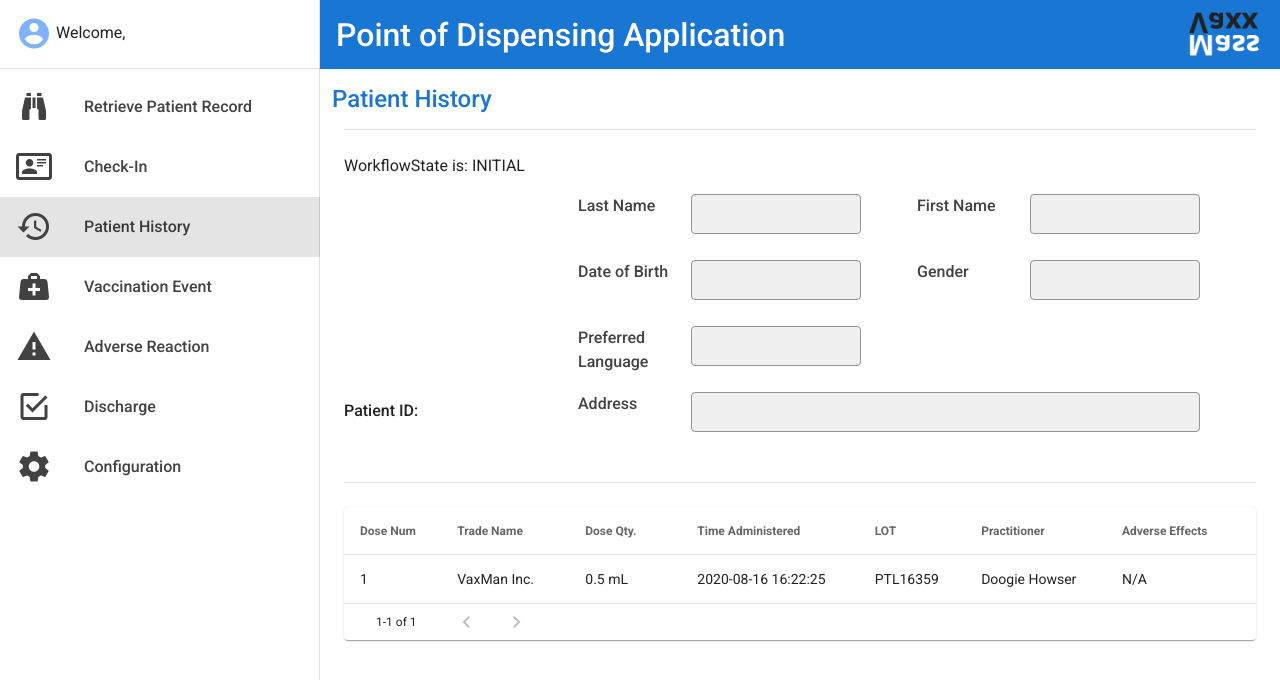
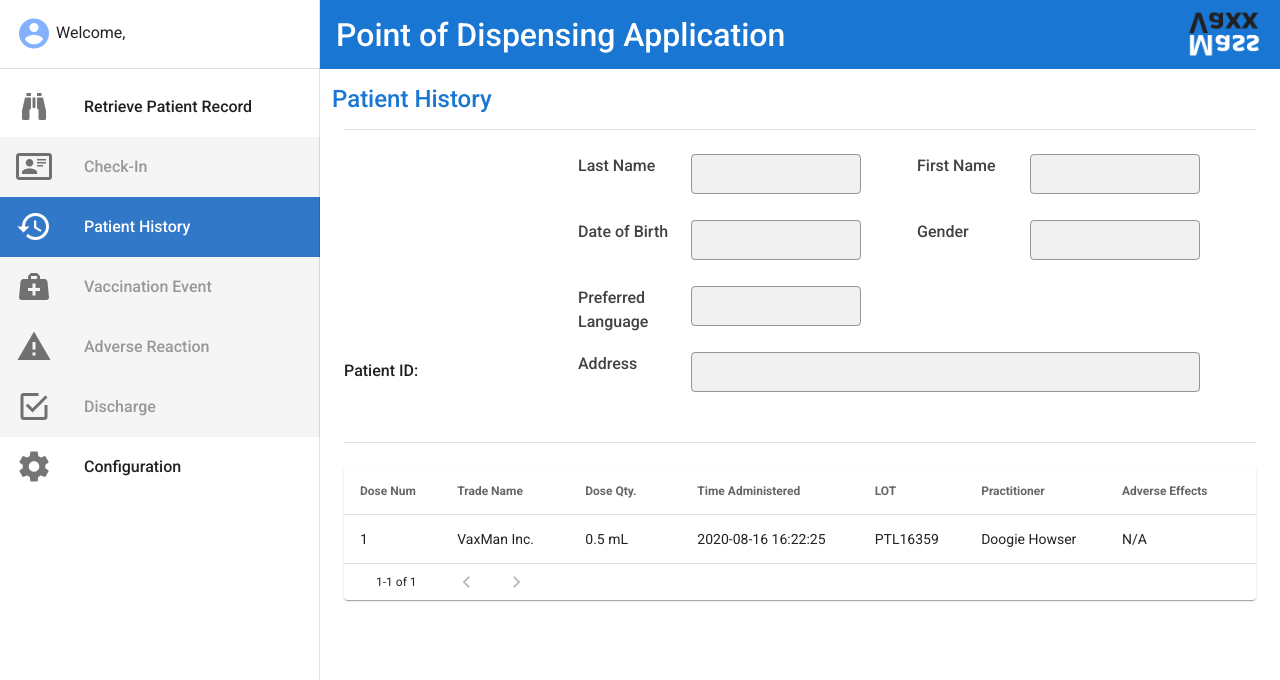
Before and after one commit to david-fraley/MassVaccinationSystem, a Vue app in the folder PointOfDispensingApp/: page /#/PatientHistory in a window 1280 px wide. Shown: the top 680 px of the page. Built offline with nearby package versions, Linux system fonts and the light colour scheme.

Commit message:
Adjust color scheme

```diff
--- a/PointOfDispensingApp/src/App.vue
+++ b/PointOfDispensingApp/src/App.vue
@@ -9,7 +9,7 @@
         height="100%">
     </v-app-bar>
 
-    <v-navigation-drawer v-model="drawer" app width="20em">
+    <v-navigation-drawer v-model="drawer" app width="20em" permanent>
       <v-sheet color="white" class="pa-4">
         <v-btn icon color="accent">
               <v-icon large>mdi-account-circle</v-icon>
@@ -20,68 +20,68 @@
       <v-divider></v-divider>
 
       <v-list>
-        <v-list-item-group v-model="leftMenu">
+        <v-list-item-group v-model="leftMenu" color="white">
           <!-- Retrieve Patient Record -->
           <v-list-item :disabled="false" router :to="'/RetrievePatientRecord'">
             <v-list-item-action>
-              <v-icon large color="secondary">mdi-binoculars</v-icon>
+              <v-icon large>mdi-binoculars</v-icon>
             </v-list-item-action>
             <v-list-item-content>
-              <v-list-item-title class="font-weight-medium secondary--text">Retrieve Patient Record</v-list-item-title>
+              <v-list-item-title class="font-weight-medium">Retrieve Patient Record</v-list-item-title>
             </v-list-item-content>
           </v-list-item>
           <!-- Check-In -->
           <v-list-item :disabled="isCheckInPageDisabled" router :to="'/CheckIn'">
             <v-list-item-action>
-              <v-icon large color="secondary">mdi-card-account-details-outline</v-icon>
+              <v-icon large>mdi-card-account-details-outline</v-icon>
             </v-list-item-action>
             <v-list-item-content>
-              <v-list-item-title class="font-weight-medium secondary--text">Check-In</v-list-item-title>
+              <v-list-item-title class="font-weight-medium">Check-In</v-list-item-title>
             </v-list-item-content>
           </v-list-item>
           <!-- Patient History -->
           <v-list-item :disabled="isPatientHistoryPageDisabled" router :to="'/PatientHistory'">
             <v-list-item-action>
-              <v-icon large color="secondary">mdi-history</v-icon>
+              <v-icon large>mdi-history</v-icon>
             </v-list-item-action>
             <v-list-item-content>
-              <v-list-item-title class="font-weight-medium secondary--text">Patient History</v-list-item-title>
+              <v-list-item-title class="font-weight-medium">Patient History</v-list-item-title>
             </v-list-item-content>
           </v-list-item>
           <!-- Vaccination Event -->
           <v-list-item :disabled="isVaccinationEventPageDisabled" router :to="'/VaccinationEvent'">
             <v-list-item-action>
-              <v-icon large color="secondary">mdi-medical-bag</v-icon>
+              <v-icon large>mdi-medical-bag</v-icon>
             </v-list-item-action>
             <v-list-item-content>
-              <v-list-item-title class="font-weight-medium secondary--text">Vaccination Event</v-list-item-title>
+              <v-list-item-title class="font-weight-medium">Vaccination Event</v-list-item-title>
             </v-list-item-content>
           </v-list-item>
           <!-- Adverse Reaction -->
           <v-list-item :disabled="isAdverseReactionPageDisabled" router :to="'/AdverseReaction'">
             <v-list-item-action>
-              <v-icon large color="secondary">mdi-alert</v-icon>
+              <v-icon large>mdi-alert</v-icon>
             </v-list-item-action>
             <v-list-item-content>
-              <v-list-item-title class="font-weight-medium secondary--text">Adverse Reaction</v-list-item-title>
+              <v-list-item-title class="font-weight-medium">Adverse Reaction</v-list-item-title>
             </v-list-item-content>
           </v-list-item>
           <!-- Discharge -->
           <v-list-item :disabled="isDischargePageDisabled" router :to="'/Discharge'">
             <v-list-item-action>
-              <v-icon large color="secondary">mdi-checkbox-marked-outline</v-icon>
+              <v-icon large>mdi-checkbox-marked-outline</v-icon>
             </v-list-item-action>
             <v-list-item-content>
-              <v-list-item-title class="font-weight-medium secondary--text">Discharge</v-list-item-title>
+              <v-list-item-title class="font-weight-medium">Discharge</v-list-item-title>
             </v-list-item-content>
           </v-list-item>
           <!-- Configuration -->
           <v-list-item :disabled="isConfigurationPageDisabled" router :to="'/Configuration'">
             <v-list-item-action>
-              <v-icon large color="secondary">mdi-cog</v-icon>
+              <v-icon large>mdi-cog</v-icon>
             </v-list-item-action>
             <v-list-item-content>
-              <v-list-item-title class="font-weight-medium secondary--text">Configuration</v-list-item-title>
+              <v-list-item-title class="font-weight-medium">Configuration</v-list-item-title>
             </v-list-item-content>
           </v-list-item>
         </v-list-item-group>
@@ -136,3 +136,15 @@
     }
   }
 </script>
+<style scoped>
+  .v-list-item:hover{
+    background: #BBDEFB;
+    color: #424242;
+  }
+  .v-list-item--disabled {
+    background: #F5F5F5;
+  }
+  .v-list-item--active {
+    background: #1565C0;
+  }
+</style>
--- a/PointOfDispensingApp/src/components/PatientInfoComponent.vue
+++ b/PointOfDispensingApp/src/components/PatientInfoComponent.vue
@@ -1,6 +1,5 @@
 <template>
   <v-container>
-    <p>WorkflowState is: {{workflowState}}</p>
     <v-row>
       <v-col cols="3">
         <v-img
@@ -108,10 +107,6 @@
       patientPreferredLanguage() {
         return this.$store.state.patientResource.patientPreferredLanguage
       },
-      workflowState()
-      {
-        return this.$store.state.workflowState
-      }
     },
     methods:
     {
```
Also changed, not shown: PointOfDispensingApp/config.js (deleted, +0 -19 lines).
